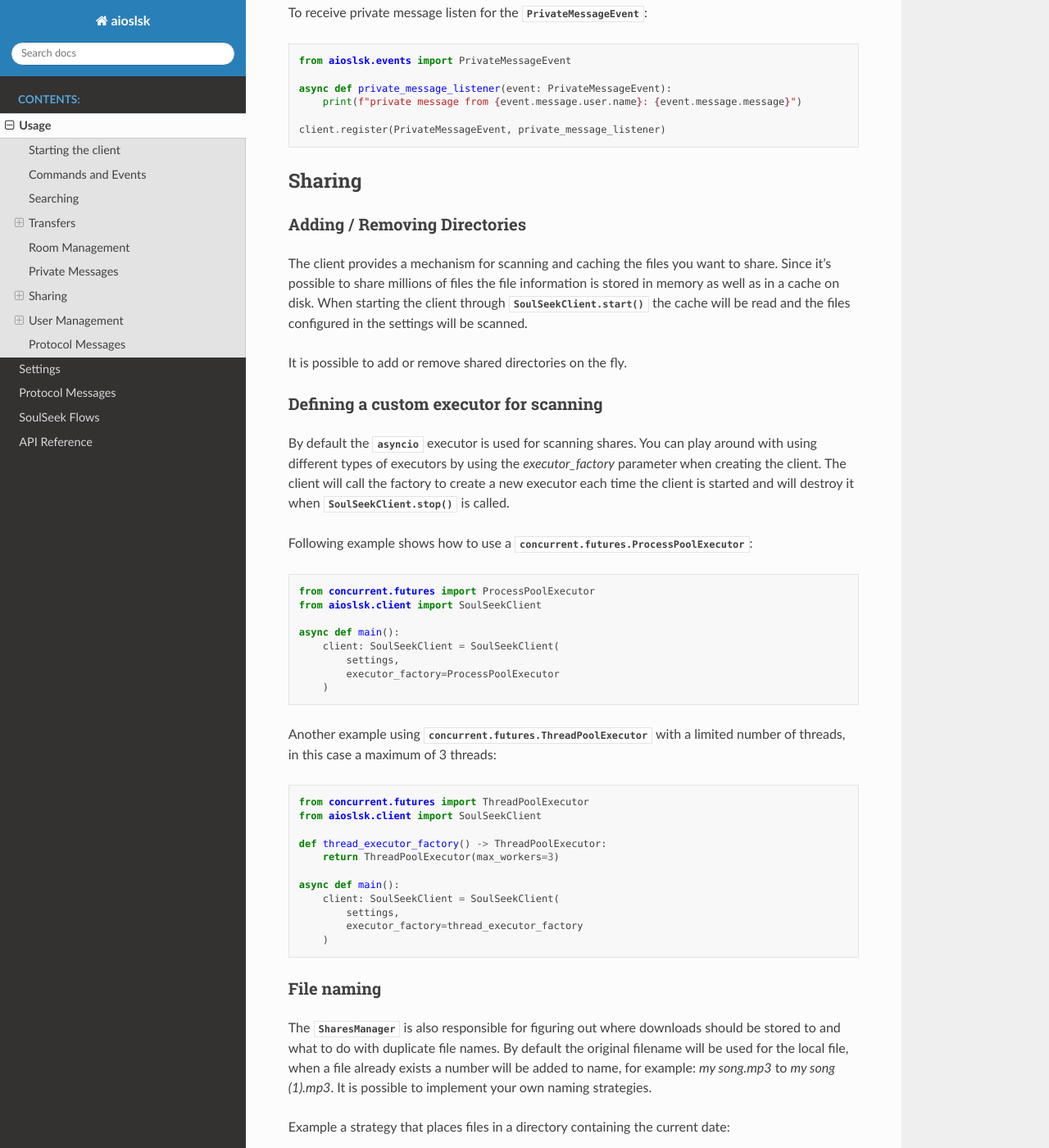
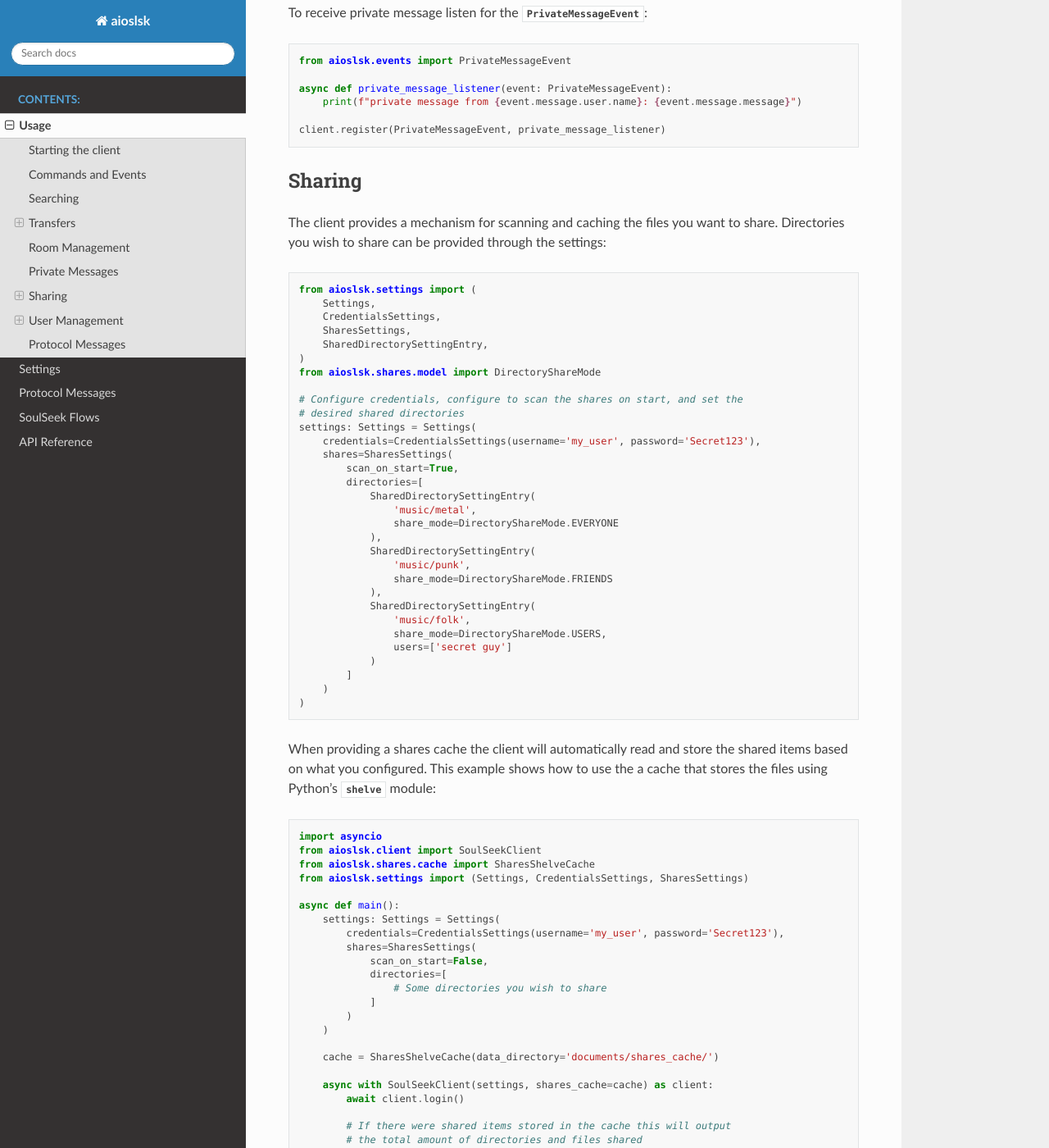
Before and after one commit to JurgenR/aioslsk, a Sphinx documentation site: the page built from docs/source/USAGE.rst, in a window 1280 px wide and 1400 px high, scrolled down 5947 px. Shown: the whole window at 82% size. Built offline with Sphinx 7.4.7 and the Read the Docs theme 2.0.0, drawn with Linux system fonts in a browser that asks for light colours; cross-references to code outside the pages are shown as plain code; some of the changed text lies outside the part shown.

Commit message:
docs: improve usage guide on file shares

```diff
--- a/docs/source/USAGE.rst
+++ b/docs/source/USAGE.rst
@@ -24,7 +24,7 @@
         )
     )
 
-It's also recommended to configure a listening port and a downloads directory. For the full list of configuration options see:
+It's also recommended to configure a listening port and a downloads directory. For the full list of configuration options see: :doc:`./SETTINGS`
 
 
 Next create and start the client. Calling :func:`SoulSeekClient.start` will connect the listening ports and to the server. Next perform a login and, for example, send a private message:
@@ -324,18 +324,111 @@
 Sharing
 =======
 
-Adding / Removing Directories
------------------------------
+The client provides a mechanism for scanning and caching the files you want to share. Directories you wish to share can be provided through the settings:
 
-The client provides a mechanism for scanning and caching the files you want to share. Since it's possible to share millions of files the file information is stored in memory as well as in a cache on disk. When starting the client through :func:`.SoulSeekClient.start` the cache will be read and the files configured in the settings will be scanned.
+.. code-block:: python
 
-It is possible to add or remove shared directories on the fly.
+    from aioslsk.settings import (
+        Settings,
+        CredentialsSettings,
+        SharesSettings,
+        SharedDirectorySettingEntry,
+    )
+    from aioslsk.shares.model import DirectoryShareMode
+
+    # Configure credentials, configure to scan the shares on start, and set the
+    # desired shared directories
+    settings: Settings = Settings(
+        credentials=CredentialsSettings(username='my_user', password='Secret123'),
+        shares=SharesSettings(
+            scan_on_start=True,
+            directories=[
+                SharedDirectorySettingEntry(
+                    'music/metal',
+                    share_mode=DirectoryShareMode.EVERYONE
+                ),
+                SharedDirectorySettingEntry(
+                    'music/punk',
+                    share_mode=DirectoryShareMode.FRIENDS
+                ),
+                SharedDirectorySettingEntry(
+                    'music/folk',
+                    share_mode=DirectoryShareMode.USERS,
+                    users=['secret guy']
+                )
+            ]
+        )
+    )
+
+
+When providing a shares cache the client will automatically read and store the shared items based on what you configured. This example shows how to use the a cache that stores the files using Python's :py:mod:`shelve` module:
+
+.. code-block:: python
+
+    import asyncio
+    from aioslsk.client import SoulSeekClient
+    from aioslsk.shares.cache import SharesShelveCache
+    from aioslsk.settings import (Settings, CredentialsSettings, SharesSettings)
+
+    async def main():
+        settings: Settings = Settings(
+            credentials=CredentialsSettings(username='my_user', password='Secret123'),
+            shares=SharesSettings(
+                scan_on_start=False,
+                directories=[
+                    # Some directories you wish to share
+                ]
+            )
+        )
+
+        cache = SharesShelveCache(data_directory='documents/shares_cache/')
+
+        async with SoulSeekClient(settings, shares_cache=cache) as client:
+            await client.login()
+
+            # If there were shared items stored in the cache this will output
+            # the total amount of directories and files shared
+            dir_count, file_count = client.shares.get_stats()
+            print(f"currently sharing {dir_count} directories and {file_count} files")
+
+            # Write back the cache to disk
+            client.shares.write_cache()
+
+    asyncio.run(main())
+
+
+Adding / Removing / Scanning Directories
+----------------------------------------
+
+It is possible to add or remove shared directories on the fly. Following example shows how to add, remove and scan individual or all directories:
+
+.. code-block:: python
+
+    from aioslsk.shares.model import DirectoryShareMode
+
+    # Add a shared directory only shared with friends
+    shared_dir = client.shares.add_shared_directory(
+        'my/shared/directory',
+        share_mode=DirectoryShareMode.FRIENDS
+    )
+
+    # Scan the directory files and file attributes
+    await client.shares.scan_directory_files(shared_dir)
+    await client.shares.scan_directory_file_attributes(shared_dir)
+
+    # Scanning all current shared directories
+    await client.shares.scan()
+
+    # Removing a shared directory
+    client.shares.remove_shared_directory(shared_dir)
+
+When rescanning an individual or all directories newly found items will be added and items that are no longer found will be removed. Attributes will be scanned for the newly found files and files that have been modified.
 
 
 Defining a custom executor for scanning
 ---------------------------------------
 
-By default the :py:mod:`asyncio` executor is used for scanning shares. You can play around with using different types of executors by using the `executor_factory` parameter when creating the client. The client will call the factory to create a new executor each time the client is started and will destroy it when :func:`SoulSeekClient.stop` is called.
+By default the :py:mod:`asyncio` executor is used for scanning shares. You can play around with using different types of executors by using the `executor_factory` parameter when creating the client. The client will call the factory to create a new executor each time the client is started and will destroy it when :func:`.SoulSeekClient.stop` is called.
 
 Following example shows how to use a :py:class:`concurrent.futures.ProcessPoolExecutor`:
 
--- a/docs/source/conf.py
+++ b/docs/source/conf.py
@@ -21,7 +21,8 @@
 extensions = [
     'sphinx_rtd_theme',
     'sphinx.ext.autodoc',
-    'sphinxcontrib.autodoc_pydantic'
+    'sphinxcontrib.autodoc_pydantic',
+    'sphinx.ext.intersphinx',
 ]
 
 templates_path = ['_templates']
@@ -49,3 +50,6 @@
 
 autodoc_pydantic_model_show_json = False
 autodoc_pydantic_settings_show_json = False
+
+# Intersphinx mapping
+intersphinx_mapping = {'python': ('https://docs.python.org/3.12', None)}
```
Also changed, not shown: 1 other file.
